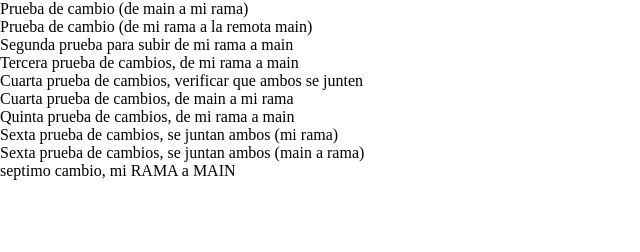
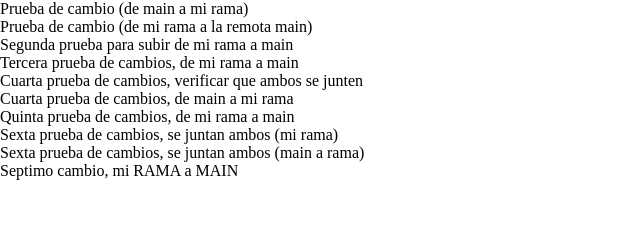
Before and after one commit to DromerJx/3-column-preview-card-component-main, a plain HTML site: page index.html in a window 1280 px wide. Shown: the top 252 px of the page, 0-640 px from the left. Drawn offline with Linux system fonts and the light colour scheme.

Commit message:
U/3columnas

```diff
--- a/index.html
+++ b/index.html
@@ -26,7 +26,7 @@
     <p>Quinta prueba de cambios, de mi rama a main</p>
     <p>Sexta prueba de cambios, se juntan ambos (mi rama)</p>
     <p>Sexta prueba de cambios, se juntan ambos (main a rama)</p>
-    <p>septimo cambio, mi RAMA a MAIN</p>
+    <p>Septimo cambio, mi RAMA a MAIN</p>
   </div>
   <div class="visual">
     <div class="card">
```
